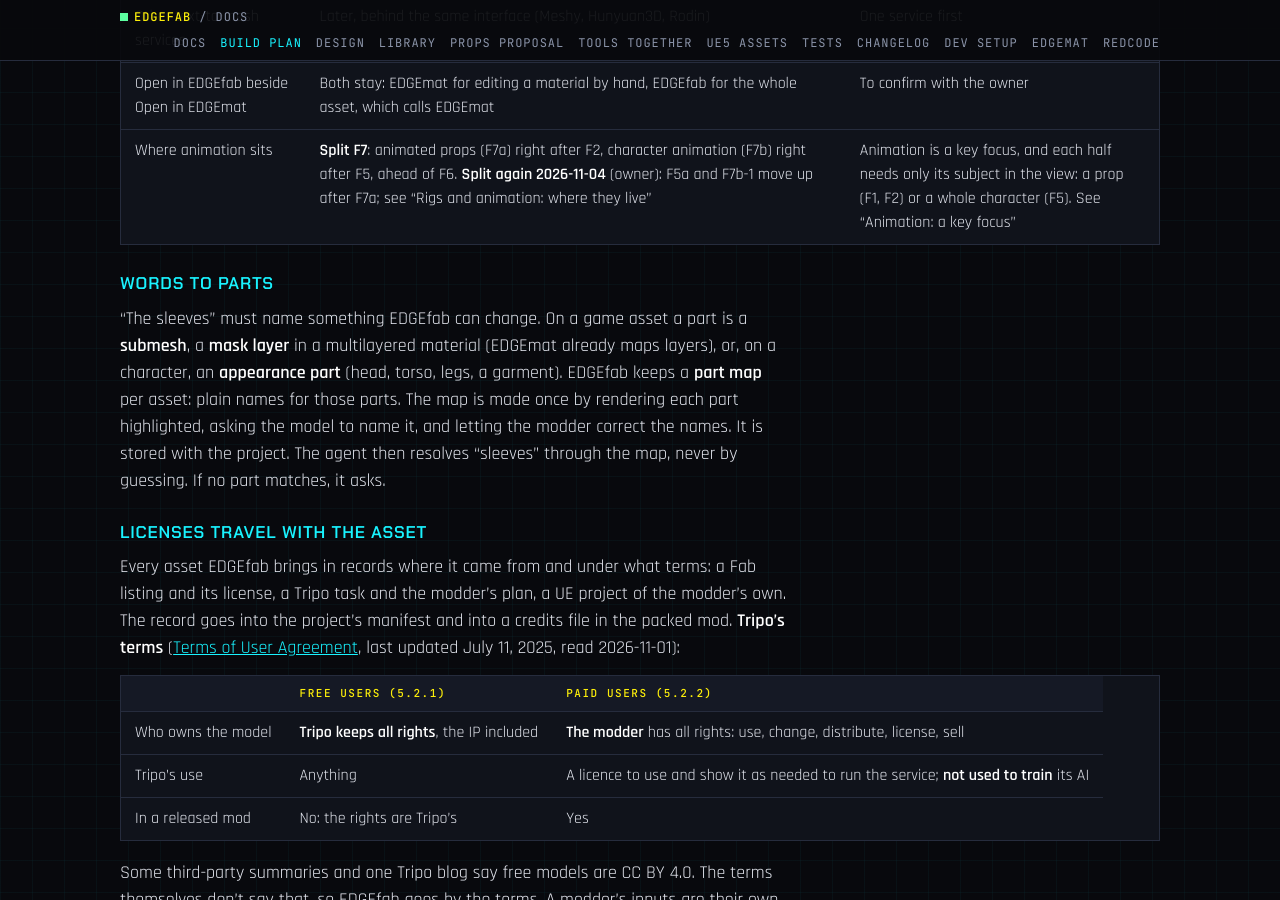
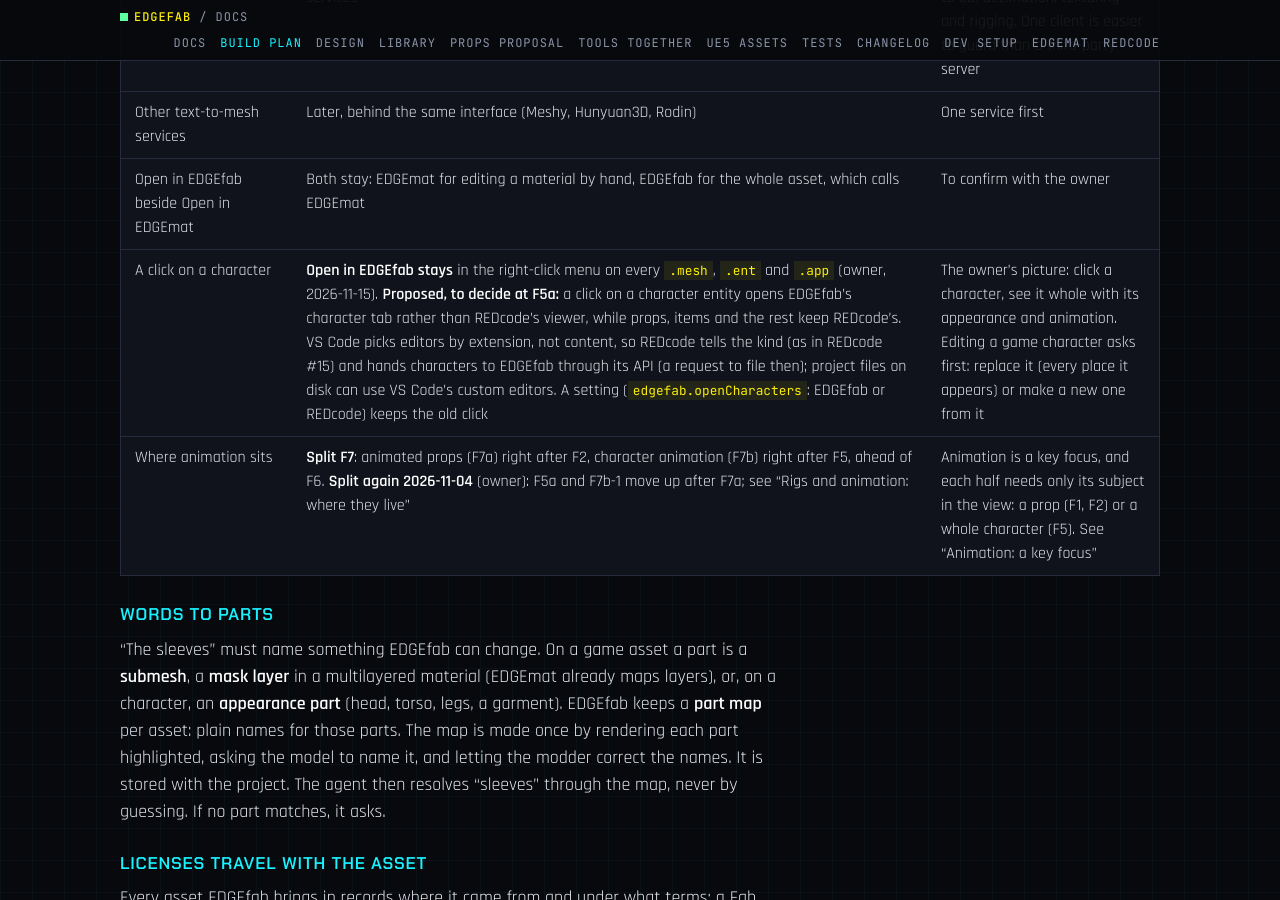
Before and after one commit to Edgemodders/EDGEfab, a Jekyll site: the page built from docs/plan.md, in a window 1280 px wide and 900 px high, scrolled down 2852 px. Built offline with Jekyll 4.4.1, drawn with Linux system fonts in a browser that asks for light colours.

Commit message:
Plan: a click on a character, to decide at F5a; Open in EDGEfab stays
Co-Authored-By: Claude Opus 5.5 <noreply@anthropic.com>

```diff
--- a/docs/plan.md
+++ b/docs/plan.md
@@ -63,6 +63,7 @@ Draft 0.1 said "EDGEfab does not connect to Blender: the assistant connects to b
 | Tripo | **EDGEfab's own client for Tripo's REST API** (v3), with the modder's own key, kept in VS Code's secret storage by the extension (the shared key store, `%APPDATA%\Edgemodders\keys`, was used until 2026-11-11 and is shelved: EDGEfab #4), the same way EDGEmat calls its image services | Tripo has no official MCP server (community ones exist). The REST API covers text and image to 3D, decimation, texturing and rigging. One client is easier to guard than a third-party server |
 | Other text-to-mesh services | Later, behind the same interface (Meshy, Hunyuan3D, Rodin) | One service first |
 | Open in EDGEfab beside Open in EDGEmat | Both stay: EDGEmat for editing a material by hand, EDGEfab for the whole asset, which calls EDGEmat | To confirm with the owner |
+| A click on a character | **Open in EDGEfab stays** in the right-click menu on every `.mesh`, `.ent` and `.app` (owner, 2026-11-15). **Proposed, to decide at F5a:** a click on a character entity opens EDGEfab's character tab rather than REDcode's viewer, while props, items and the rest keep REDcode's. VS Code picks editors by extension, not content, so REDcode tells the kind (as in REDcode #15) and hands characters to EDGEfab through its API (a request to file then); project files on disk can use VS Code's custom editors. A setting (`edgefab.openCharacters`: EDGEfab or REDcode) keeps the old click | The owner's picture: click a character, see it whole with its appearance and animation. Editing a game character asks first: replace it (every place it appears) or make a new one from it |
 | Where animation sits | **Split F7**: animated props (F7a) right after F2, character animation (F7b) right after F5, ahead of F6. **Split again 2026-11-04** (owner): F5a and F7b-1 move up after F7a; see "Rigs and animation: where they live" | Animation is a key focus, and each half needs only its subject in the view: a prop (F1, F2) or a whole character (F5). See "Animation: a key focus" |
 
 ### Words to parts
```
